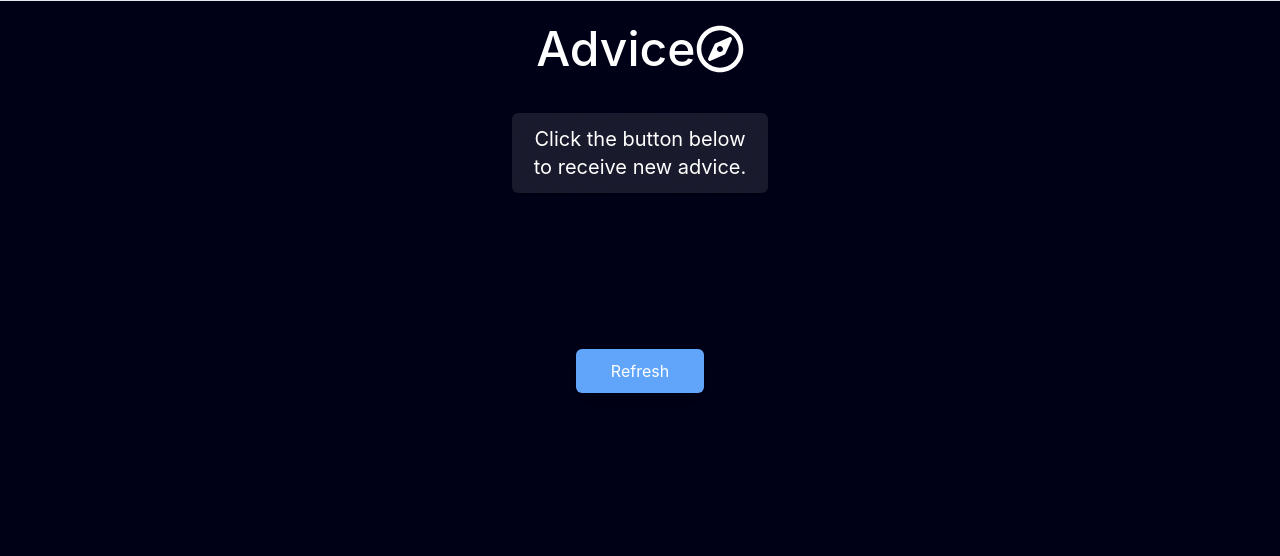
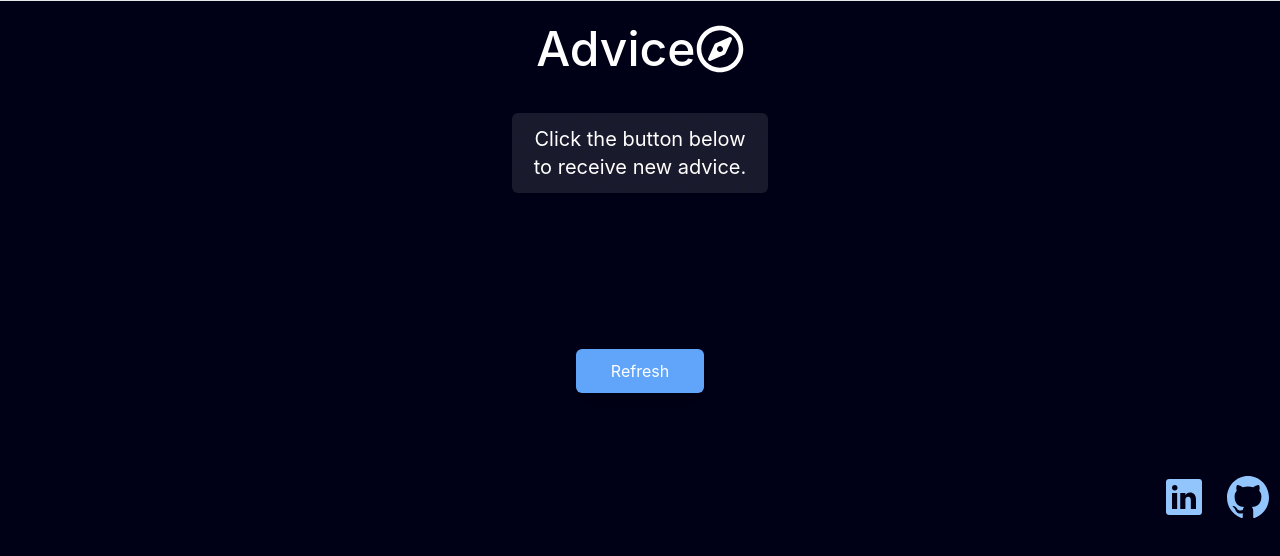
Before and after one commit to jonas-nb/AdviceApp, a React (Create React App) app: page / in a window 1280 px wide. Shown: the top 556 px of the page. Built offline with nearby package versions, Linux system fonts and the light colour scheme.

Commit message:
Adcionado o footer com icons de redes sociais

```diff
--- a/src/App.js
+++ b/src/App.js
@@ -1,19 +1,19 @@
-import Header from "./Components/Header/Header";
-import Main from "./Components/main/Main";
+/** @format */
 
+import Footer from './Components/footer/Footer';
+import Header from './Components/Header/Header';
+import Main from './Components/main/Main';
 
 function App() {
-  return (
-
-    <>
-    <div className="bg-[#000017] w-full h-screen">
-      <Header/>
-      <Main/>
-    </div>
-    </>
-
-
-  );
+	return (
+		<>
+			<div className='bg-[#000017] w-full h-screen'>
+				<Header />
+				<Main />
+				<Footer />
+			</div>
+		</>
+	);
 }
 
 export default App;
--- /dev/null
+++ b/src/Components/footer/Footer.js
@@ -0,0 +1,21 @@
+/** @format */
+
+import React from 'react';
+import { IoLogoLinkedin, IoLogoGithub } from 'react-icons/io';
+
+const Footer = () => {
+	return (
+		<div className='w-full h-32 flex items-end justify-end'>
+			<div className='w-32 flex justify-around place-content-end  text-blue-300 text-5xl '>
+				<a href='https://www.linkedin.com/in/jonas-batista-b77b24137/'>
+					<IoLogoLinkedin />
+				</a>
+				<a href='https://github.com/jonas-nb'>
+					<IoLogoGithub />
+				</a>
+			</div>
+		</div>
+	);
+};
+
+export default Footer;
```
